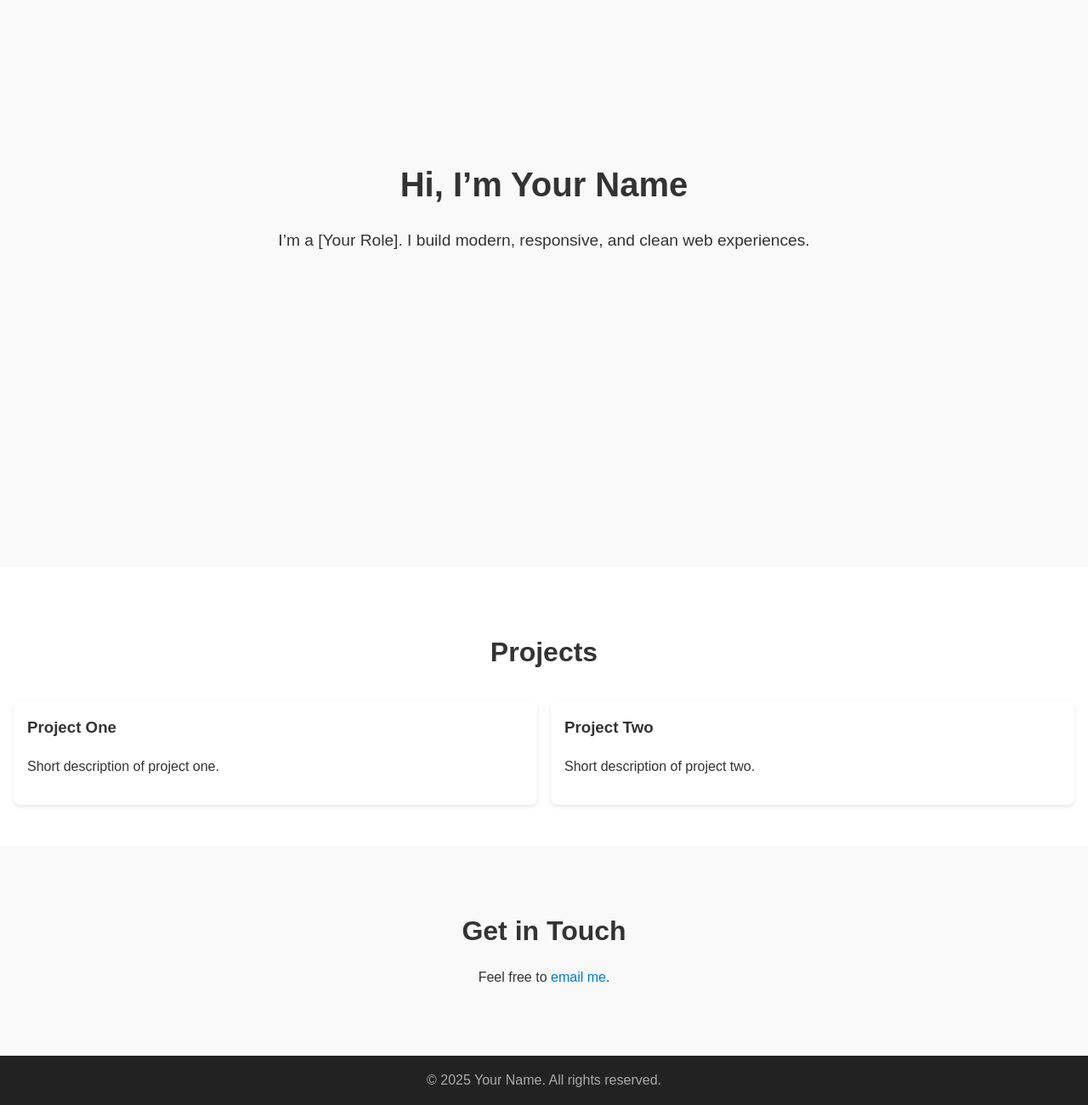
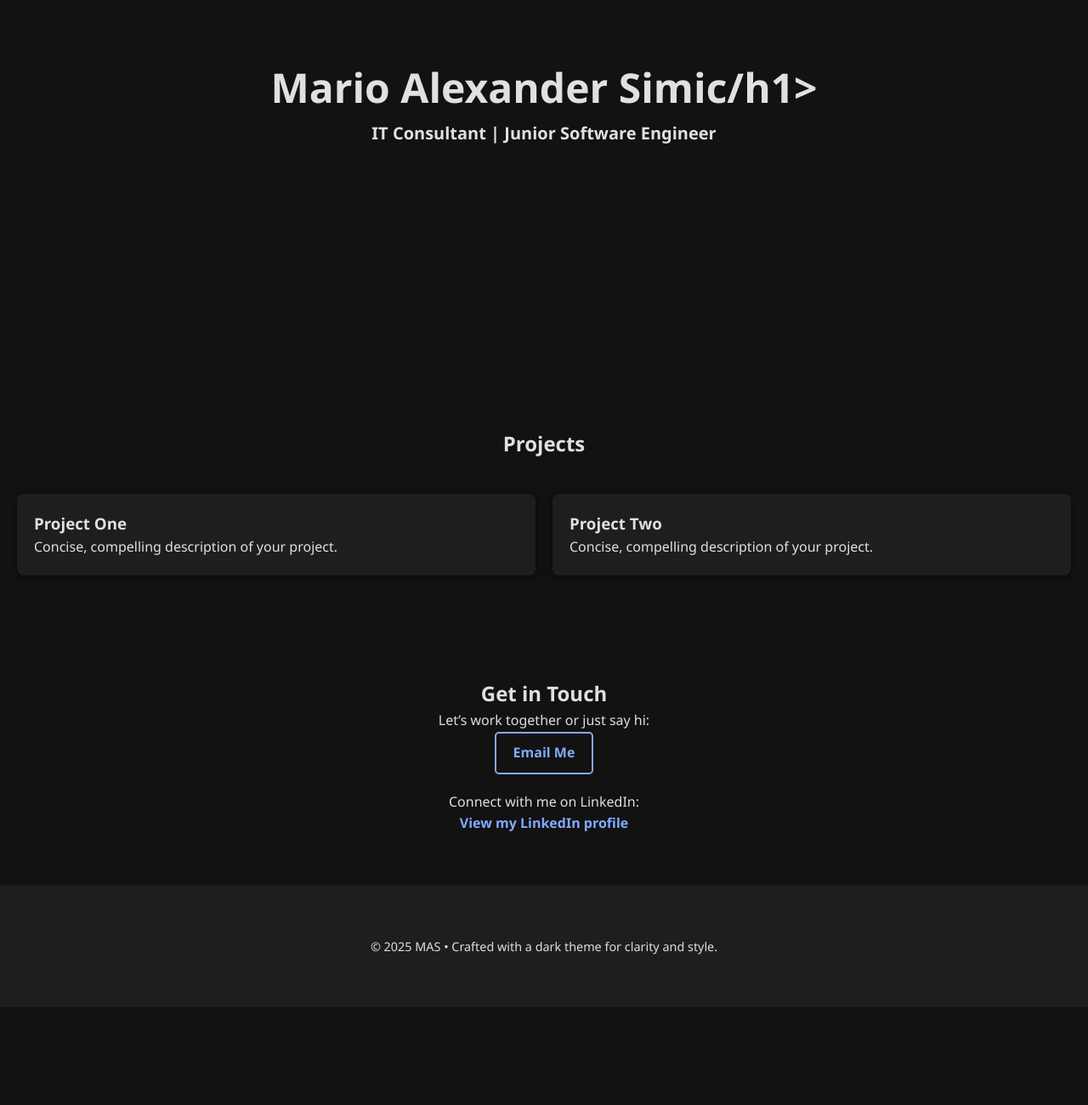
Before and after one commit to marsimjob/PortfolioPage, a plain HTML site: page index.html in a window 1280 px wide. Shown: the part 197-1497 px from the top of the page at 85% size. After the commit the page ends 1382 px from the top, so only its background shows below. Drawn offline with Linux system fonts and the light colour scheme.

Commit message:
Update index.html

```diff
--- a/index.html
+++ b/index.html
@@ -3,56 +3,93 @@
 <head>
   <meta charset="UTF-8">
   <meta name="viewport" content="width=device-width, initial-scale=1">
-  <title>Your Name – Portfolio</title>
+  <title> MAS • Dark Portfolio</title>
+  <style>
+    /* Reset */
+    * { margin:0; padding:0; box-sizing:border-box; }
+    body { background:#121212; color:#e0e0e0; font-family:'Segoe UI', Tahoma, Geneva, Verdana, sans-serif; line-height:1.6; scroll-behavior:smooth; }
+    a { color:#82aaff; text-decoration:none; transition:color .3s; }
+    a:hover { color:#c792ea; }
+
+    /* Sections */
+    header, section, footer { padding:60px 20px; }
+    header { text-align:center; min-height:80vh; display:flex; flex-direction:column; justify-content:center; }
+    header h1 { font-size:3rem; margin-bottom:0.5rem; opacity:0; animation:fadeInDown .8s forwards; }
+    header p { font-size:1.25rem; opacity:0; animation:fadeInUp .8s .4s forwards; }
+
+    /* Projects Grid */
+    #projects .grid { display:grid; gap:20px; grid-template-columns:repeat(auto-fit, minmax(250px,1fr)); }
+    .card { background:#1e1e1e; padding:20px; border-radius:8px; box-shadow:0 2px 8px rgba(0,0,0,0.5); transition:transform .3s, box-shadow .3s; cursor:pointer; }
+    .card:hover { transform:translateY(-5px); box-shadow:0 4px 12px rgba(0,0,0,0.7); }
+
+    /* Contact Button */
+    #contact { text-align:center; }
+    #contact .button { display:inline-block; padding:10px 20px; border:2px solid #82aaff; border-radius:5px; font-weight:bold; color:#82aaff; transition:background .3s, color .3s; }
+    #contact .button:hover { background:#82aaff; color:#1e1e1e; }
+
+    /* Footer */
+    footer { background:#1e1e1e; text-align:center; font-size:.9rem; }
+
+    /* Animations */
+    @keyframes fadeInDown { from { opacity:0; transform:translateY(-20px); } to { opacity:1; transform:translateY(0); } }
+    @keyframes fadeInUp { from { opacity:0; transform:translateY(20px); } to { opacity:1; transform:translateY(0); } }
+
+    /* Reveal on Scroll */
+    .reveal { opacity:0; transform:translateY(20px); transition:all .6s ease-out; }
+    .reveal.visible { opacity:1; transform:translateY(0); }
+  </style>
 </head>
-<body style="margin:0;font-family:sans-serif;color:#333;line-height:1.6;">
+<body>
 
-  <!-- Hero Section -->
-  <section style="display:flex;align-items:center;justify-content:center;min-height:100vh;background:#f9f9f9;text-align:center;padding:2rem;">
-    <div style="max-width:800px;">
-      <h1 style="font-size:2.5rem;margin-bottom:1rem;opacity:0;animation:fadeIn 1s ease-in-out forwards;">Hi, I’m Your Name</h1>
-      <p style="font-size:1.2rem;opacity:0;animation:fadeIn 1s ease-in-out 0.5s forwards;">
-        I’m a [Your Role]. I build modern, responsive, and clean web experiences.
-      </p>
+  <header>
+    <h1>Mario Alexander Simic/h1>
+    <p>IT Consultant | Junior Software Engineer</p>
+  </header>
+
+  <section id="projects">
+    <h2 style="text-align:center; margin-bottom:40px;">Projects</h2>
+    <div class="grid">
+      <div class="card reveal">
+        <h3>Project One</h3>
+        <p>Concise, compelling description of your project.</p>
+      </div>
+      <div class="card reveal">
+        <h3>Project Two</h3>
+        <p>Concise, compelling description of your project.</p>
+      </div>
+      <!-- Add more cards as needed -->
     </div>
   </section>
 
-  <!-- Projects Section -->
-  <section style="padding:3rem 1rem;">
-    <h2 style="text-align:center;font-size:2rem;margin-bottom:2rem;">Projects</h2>
-    <div style="display:flex;flex-wrap:wrap;gap:1rem;justify-content:center;">
-      <div style="background:#fff;padding:1rem;border-radius:8px;box-shadow:0 2px 4px rgba(0,0,0,0.1);flex:1 1 calc(45% - 1rem);min-width:250px;transition:transform 0.3s;cursor:pointer;"
-           onmouseover="this.style.transform='translateY(-5px)'" onmouseout="this.style.transform='translateY(0)'">
-        <h3 style="margin-top:0;">Project One</h3>
-        <p>Short description of project one.</p>
-      </div>
-      <div style="background:#fff;padding:1rem;border-radius:8px;box-shadow:0 2px 4px rgba(0,0,0,0.1);flex:1 1 calc(45% - 1rem);min-width:250px;transition:transform 0.3s;cursor:pointer;"
-           onmouseover="this.style.transform='translateY(-5px)'" onmouseout="this.style.transform='translateY(0)'">
-        <h3 style="margin-top:0;">Project Two</h3>
-        <p>Short description of project two.</p>
-      </div>
-      <!-- Add more project cards as desired -->
-    </div>
-  </section>
+<section id="contact">
+  <h2>Get in Touch</h2>
+  <p>Let’s work together or just say hi:</p>
+  <a href="mailto:mario.jobb@gmail.com" class="button">Email Me</a>
 
-  <!-- Contact Section -->
-  <section style="background:#f9f9f9;padding:3rem 1rem;text-align:center;">
-    <h2 style="font-size:2rem;margin-bottom:1rem;">Get in Touch</h2>
-    <p style="margin-bottom:2rem;">Feel free to <a href="mailto:you@example.com" style="color:#007acc;text-decoration:none;transition:color 0.3s;"
-      onmouseover="this.style.color='#005fa3'" onmouseout="this.style.color='#007acc'">email me</a>.</p>
-  </section>
+  <div style="margin-top:20px; text-align:center;">
+    <p>Connect with me on LinkedIn:</p>
+    <a href="https://www.linkedin.com/in/mario-simic-985892339/" target="_blank" rel="noopener" style="color:#82aaff; font-weight:bold;">
+      View my LinkedIn profile
+    </a>
+  </div>
+</section>
 
-  <!-- Footer -->
-  <footer style="background:#222;color:#aaa;text-align:center;padding:1rem 0;">
-    &copy; 2025 Your Name. All rights reserved.
-  </footer>
+  <footer>&copy; 2025 MAS • Crafted with a dark theme for clarity and style.</footer>
 
-  <!-- Animations -->
-  <style>
-    @keyframes fadeIn {
-      to { opacity: 1; }
+  <script>
+    // Reveal on scroll
+    const reveals = document.querySelectorAll('.reveal');
+    function revealOnScroll() {
+      const trigger = window.innerHeight / 6;
+      reveals.forEach(el => {
+        if (el.getBoundingClientRect().top < window.innerHeight - trigger) {
+          el.classList.add('visible');
+        }
+      });
     }
-  </style>
+    window.addEventListener('scroll', revealOnScroll);
+    window.addEventListener('load', revealOnScroll);
+  </script>
 
 </body>
 </html>
```
